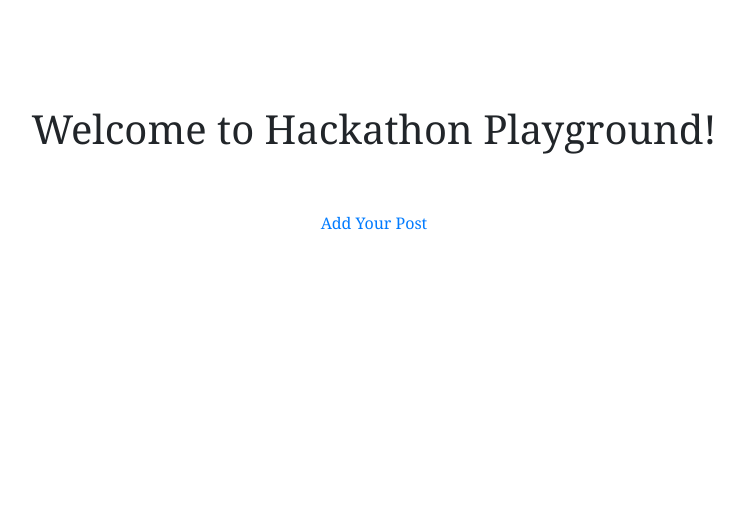
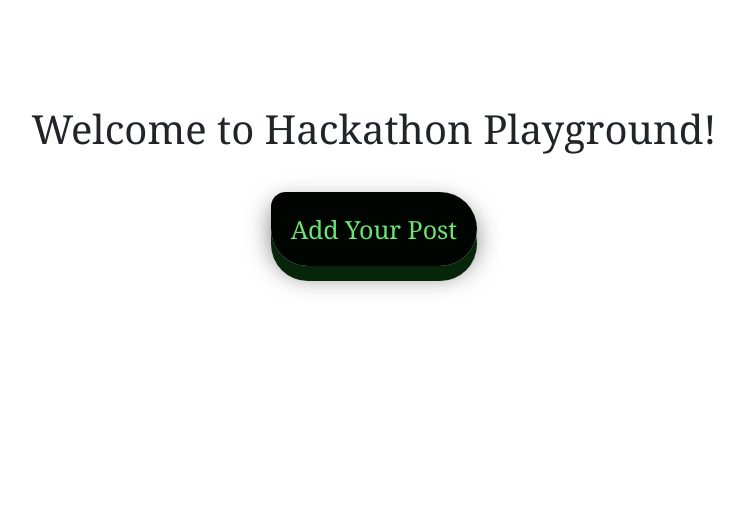
Before and after one commit to Code-Institute-Submissions/Python-Ciphers-App-MS3, a Flask app: page /hackathon in a window 1280 px wide. Shown: the part 72-578 px from the top of the page, without its empty margins (266-1010 px from the left). Run offline with Flask 2, Linux system fonts and the light colour scheme; the visitor is signed in with stand-in values (Sample User, id 1); data that the repository does not hold is empty; some libraries are stand-ins or nearby versions.

Commit message:
added hackathon big button style

```diff
--- a/static/css/index.css
+++ b/static/css/index.css
@@ -226,3 +226,33 @@
         background-image:  url('../images/add-cipher.jpg');
         opacity: .5;
     }
+
+
+    /* Big button that allows users to join Hackaton, add Ciphers or posts */
+    .big-button {
+        position: relative;
+        background-color:#010501;
+        color:#6CE474!important;
+        font-size: 25px;
+        font-weight: 500;
+        margin: 10px auto;
+        padding: 30px;
+        height: 150px;
+        text-decoration: none!important;
+        text-transform: capitalize;
+        -webkit-border-radius: 12px;
+        -moz-border-radius: 12px;
+        border-radius: 12px;
+        -webkit-box-shadow: 0px 15px 0px #072609, 0px 10px 25px rgba(0,0,0,.5);
+        -moz-box-shadow: 0px 15px 0px#072609, 0px 10px 25px rgba(0,0,0,.5);
+        box-shadow: 0px 15px 0px #072609 0px 10px 25px rgba(0,0,0,.5);
+        margin: 50px auto;
+        border-width: 10px;
+        border-radius: 40px 100px 100px 100px;
+        padding: 20px;
+    }
+    .big-button:active {
+        box-shadow: 0px 3px 0px #33CC33, 0px 3px 6px rgba(0,0,0,.9);
+        position: relative;
+        top: 10px;
+      }
```
Also changed, not shown: README.md.
